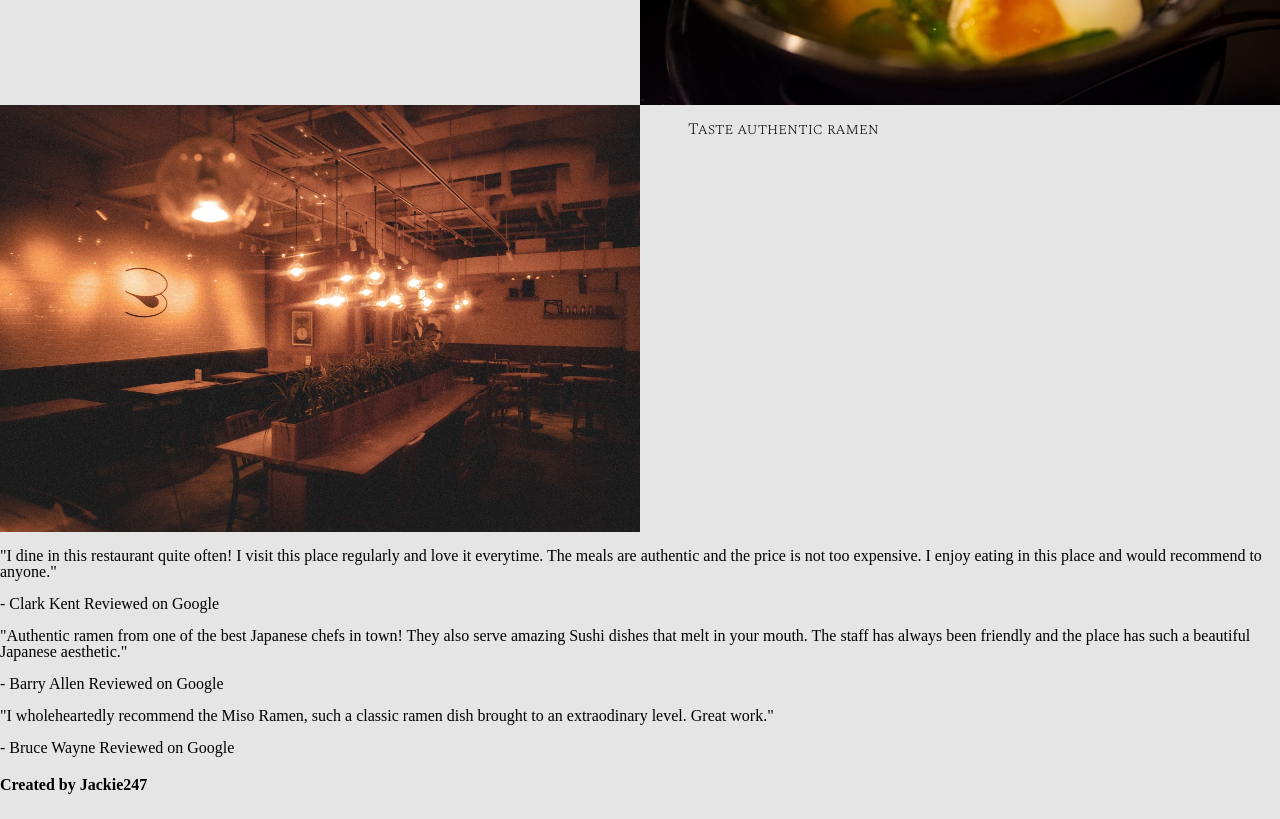
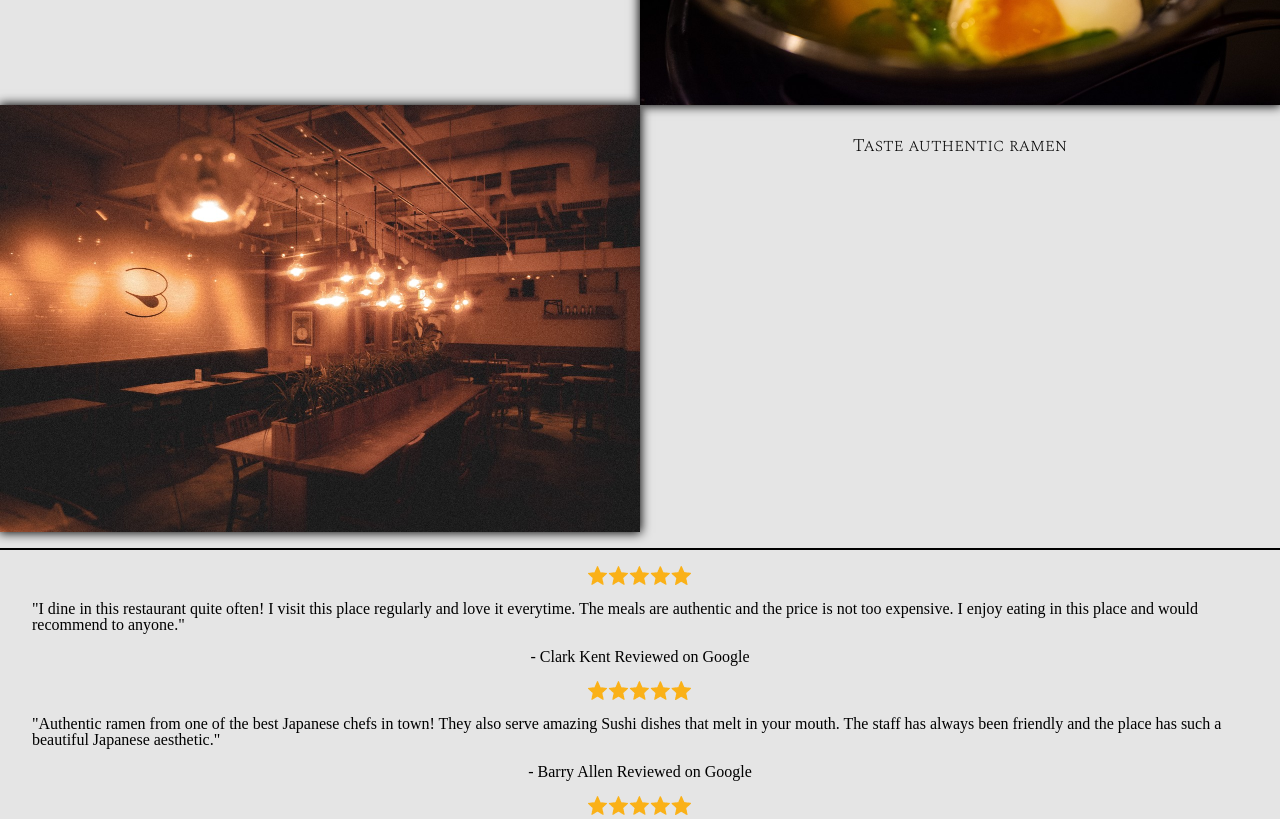
Before and after one commit to Jackie247/restaurant-page, a website built with webpack: page src/template.html in a window 1280 px wide. Shown: the part 1560-2379 px from the top of the page. Built offline with nearby package versions, Linux system fonts and the light colour scheme; a web font is replaced by a local one.

Commit message:
add review section homepage, create modules for contact/menu page, update css

```diff
--- /dev/null
+++ b/src/contact.js
@@ -0,0 +1,7 @@
+function createMain(){
+
+}
+
+export default function createContactPage(){
+
+}
--- a/src/homepage.js
+++ b/src/homepage.js
@@ -87,33 +87,42 @@ function createMid(){
 function createTestimonies(){
     const testimonies = document.createElement('div');
     const testimony1 = document.createElement('div');
+    const stars1 = createImage(stars,'five stars');
     const para1 = createParagraph(`"I dine in this restaurant quite often!
     I visit this place regularly and love it everytime.
     The meals are authentic and the price is not too expensive.
     I enjoy eating in this place and would recommend to anyone."`)
-    const review1 = document.createElement('p');
+    const review1 = createParagraph(`- Clark Kent Reviewed on Google`);
     const testimony2 = document.createElement('div');
+    const stars2 = createImage(stars,'five stars');
     const para2 = createParagraph(`"Authentic ramen from one of the best Japanese chefs in town!
     They also serve amazing Sushi dishes that melt in your mouth.
     The staff has always been friendly and the place has such a beautiful Japanese aesthetic."`)
-    const review2 = document.createElement('p');
+    const review2 = createParagraph(`- Barry Allen Reviewed on Google`);
     const testimony3 = document.createElement('div');
+    const stars3 = createImage(stars,'five stars');
     const para3 = createParagraph(`"I wholeheartedly recommend the Miso Ramen, such a classic ramen dish brought to an extraodinary level.
     Great work."`)
     const review3 = createParagraph(`- Bruce Wayne Reviewed on Google`);
 
     testimonies.classList.add('testimonies');
+    testimony1.classList.add('testimony');
     para1.classList.add('paragraph');
+    review1.classList.add('review');
+    testimony2.classList.add('testimony');
     para2.classList.add('paragraph');
+    review2.classList.add('review');
+    testimony3.classList.add('testimony');
     para3.classList.add('paragraph');
+    review3.classList.add('review');
 
-    review1.textContent = `- Clark Kent Reviewed on Google`
-    review2.textContent = `- Barry Allen Reviewed on Google`
-
+    testimony1.appendChild(stars1);
     testimony1.appendChild(para1);
     testimony1.appendChild(review1);
+    testimony2.appendChild(stars2);
     testimony2.appendChild(para2);
     testimony2.appendChild(review2);
+    testimony3.appendChild(stars3);
     testimony3.appendChild(para3);
     testimony3.appendChild(review3);
     testimonies.append(testimony1);
--- a/src/index.js
+++ b/src/index.js
@@ -1,4 +1,4 @@
 import './styles/main.scss';
-import createWebsite from './website.js'
+import createWebsite from './website.js';
 
 createWebsite();
--- /dev/null
+++ b/src/menu.js
@@ -0,0 +1,7 @@
+function createMenu(){
+
+}
+
+export default function createMenuPage(){
+
+}
--- a/src/styles/main.scss
+++ b/src/styles/main.scss
@@ -67,13 +67,16 @@ header{
 			top:25%;
 			/* Links inside the navbar */
 			justify-content: space-evenly;
-			a {
+			button {
+				font-family: 'Spectral';
 				cursor:pointer;
 				color: white;
 				font-size: 24px;
 				text-decoration: none;
+				background-color:inherit;
+				border:none;
 			}
-			a:hover{
+			button:hover{
 				transform:scale(1.1);
 				text-decoration: underline;
 			}
@@ -93,18 +96,21 @@ main{
 				width:100vw;
 			}
 			.hero-text{
-				font-family:'EagleLake';
+				font-family:'Spectral';
 				position:absolute;
-				top: calc(50% - 20px);
+				top: calc(50% - 40px);
 				left:0;
 				text-align: center;
 				width:100%;
+				font-weight:bolder;
 				.hero-title{
+					font-size:30px;
 					color:white;
 				}
 				.hero-title-foods{
-					margin:2px;
-					font-size:16px;
+					margin-top:1em;
+					font-size:13px;
+					font-style:italic;
 					color:white;
 				}
 			}
@@ -125,18 +131,45 @@ main{
 		.gallery{
 			display:grid;
 			p{
-				padding:0 3rem;
-				text-align: left;
+				font-size:18px;
+				text-align: center;
+				padding:2rem;
+				margin:0;
 			}
 			img{
 				max-height:100%;
 				max-width:100%;
+				box-shadow: 0px 0px 10px 1px black;
+			}
+		}
+	}
+	.testimonies{
+		margin:1em 0;
+		padding:1em 0;
+		border-top: solid 2px black;
+		border-bottom: solid 2px black;
+		display:flex;
+		flex-flow:column;
+		.testimony{
+			display:flex;
+			flex-flow:column;
+			align-items:center;
+			justify-content: center;
+			p{
+				padding:0 2em;
+			}
+			.review{
+				margin-top:0;
 			}
 		}
 	}
 }
 footer{
-
+	height:50px;
+	@include flexCenterRow();
+	h4{
+		margin:0;
+	}
 }
 // small table styles //
 @media screen and (min-width:620px){
--- a/src/website.js
+++ b/src/website.js
@@ -1,4 +1,6 @@
 import createHomePage from './homepage.js';
+import createMenuPage from './menu.js';
+import createContactPage from './contact.js';
 
 function createHeader(){
     // document elements
@@ -13,17 +15,34 @@ function createHeader(){
 }
 function createNav(){
     // document elements
+    const main = document.getElementById('main');
     const nav = document.createElement('nav');
     const links = document.createElement('div');
-    const home = document.createElement('a');
-    const menu = document.createElement('a');
-    const contact = document.createElement('a');
+    const home = document.createElement('button');
+    const menu = document.createElement('button');
+    const contact = document.createElement('button');
     // CLASSES //
     nav.classList.add('navbar');
     links.classList.add('nav-links')
     home.textContent = 'Home';
     menu.textContent = 'Menu';
     contact.textContent = 'Contact';
+
+    home.setAttribute('id','home-btn');
+    home.addEventListener('click',(e) => {
+        main.innerHTML = '';
+        createHomePage();
+    })
+    menu.setAttribute('id','menu-btn');
+    menu.addEventListener('click',(e) => {
+        main.innerHTML = '';
+        createHomePage();
+    })
+    contact.setAttribute('id','contact-btn');
+    contact.addEventListener('click',(e) => {
+        main.innerHTML = '';
+        createHomePage();
+    })
 
     links.appendChild(home);
     links.appendChild(menu);
```
